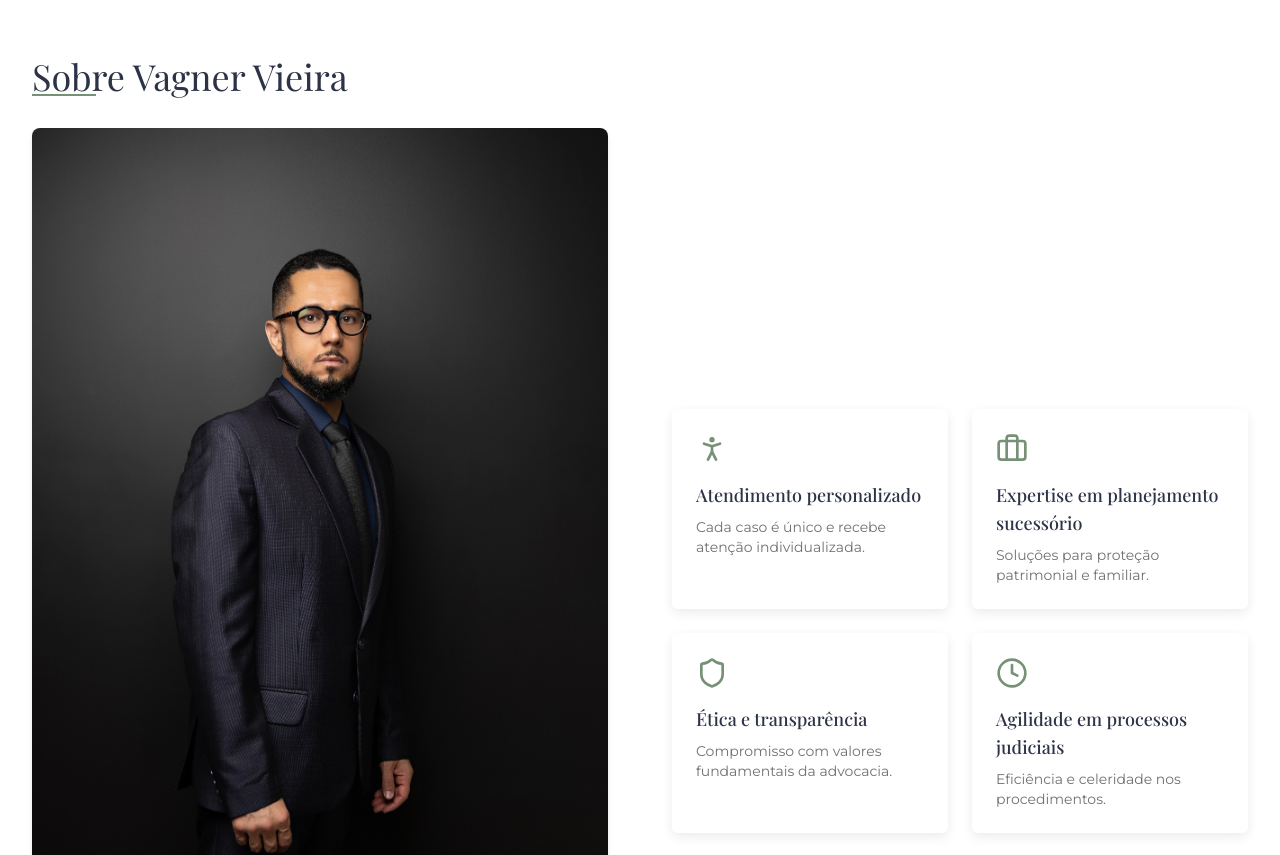
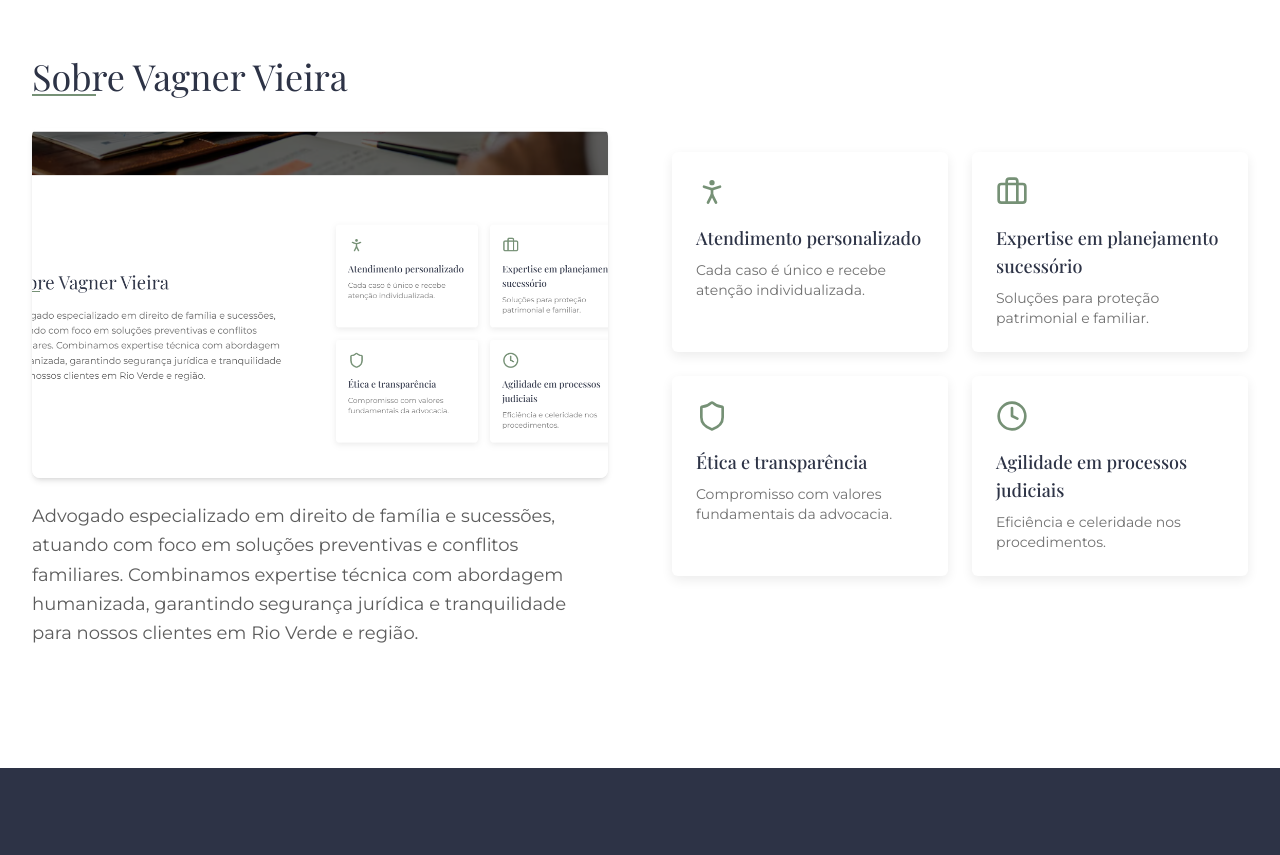
Before and after one commit to andregustavo1/humanized-advocacy-page-58, a React (Vite) app: page / in a window 1280 px wide. Shown: the part 840-1695 px from the top of the page. Built offline with nearby package versions, Linux system fonts and the light colour scheme.

Commit message:
Fix: Render application
Fixes an issue where the application was not rendering any content.

```diff
--- a/src/components/About.tsx
+++ b/src/components/About.tsx
@@ -38,9 +38,9 @@ const About: React.FC = () => {
           <ScrollReveal delay={200}>
             <div className="mb-6 overflow-hidden rounded-lg shadow-md">
               <img
-                src="/lovable-uploads/67720ee5-f1ea-4e3f-926a-f8d58be9f342.png"
+                src="/lovable-uploads/7dd58c43-3df7-44ca-8a2c-259ad2ace5f4.png"
                 alt="Vagner Vieira"
-                className="w-full object-cover transition-transform hover:scale-105 duration-500"
+                className="w-full h-[350px] object-cover transition-transform hover:scale-105 duration-500"
               />
             </div>
           </ScrollReveal>
```
Also changed, not shown: public/lovable-uploads/7dd58c43-3df7-44ca-8a2c-259ad2ace5f4.png (added).
